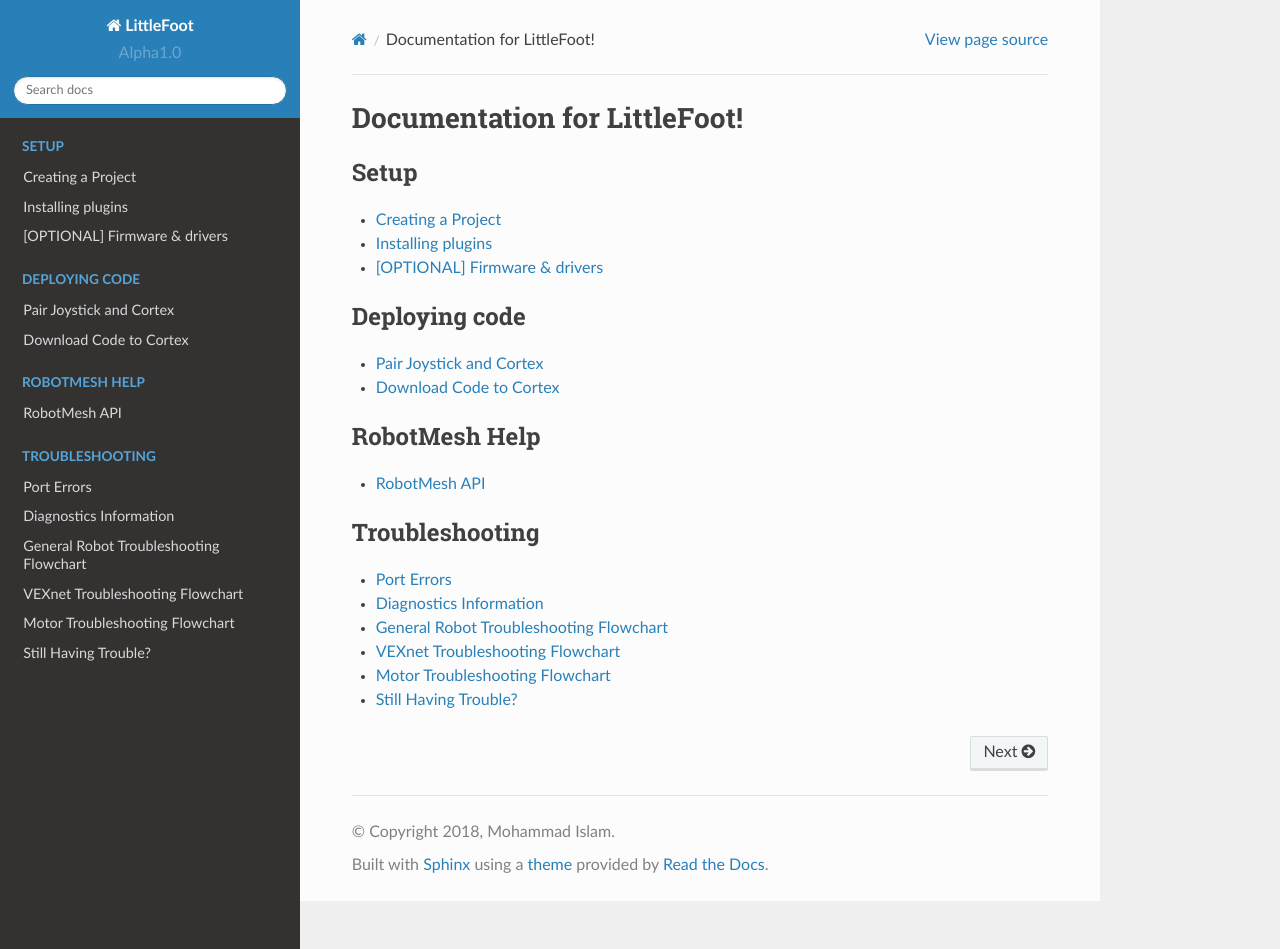
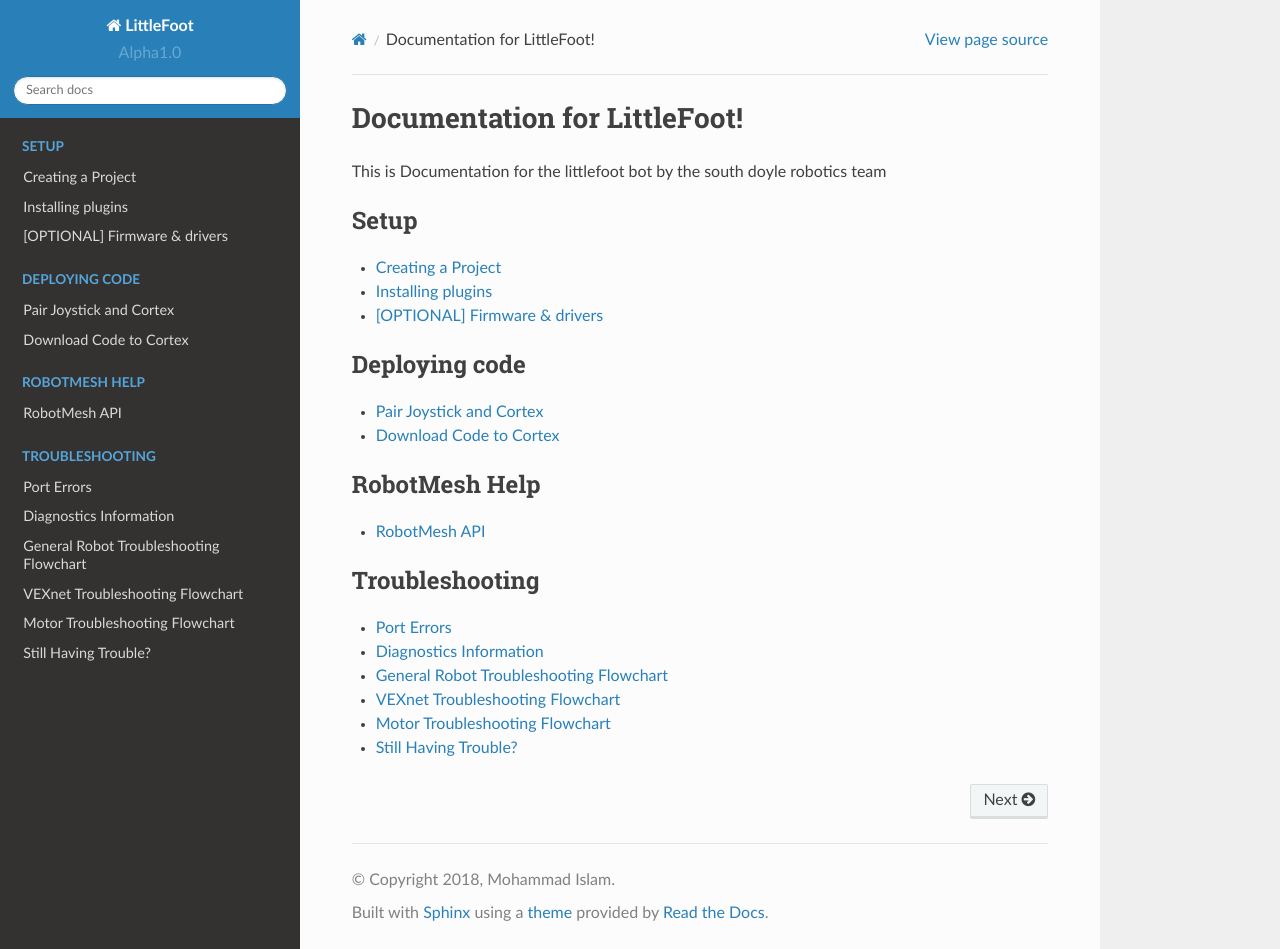
Before and after one commit to adam-mcdaniel/LittleFoot, a Sphinx documentation site: the page built from docs/index.rst, in a window 1280 px wide and 949 px high. Built offline with Sphinx 7.4.7 and the Read the Docs theme 2.0.0, drawn with Linux system fonts in a browser that asks for light colours.

Commit message:
Update index.rst

```diff
--- a/docs/index.rst
+++ b/docs/index.rst
@@ -1,10 +1,12 @@
 .. LittleFoot documentation master file, created by
    sphinx-quickstart on Sat Jul 21 07:48:02 2018.
-   You can adapt this file completely to your liking, but it should at least
-   contain the root `toctree` directive.
+
+
 
 Documentation for LittleFoot!
 =============================
+
+This is Documentation for the littlefoot bot by the south doyle robotics team
 
 
 .. toctree::
```
